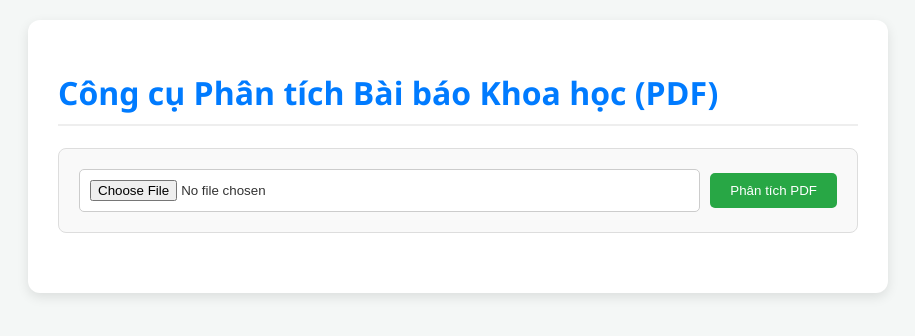
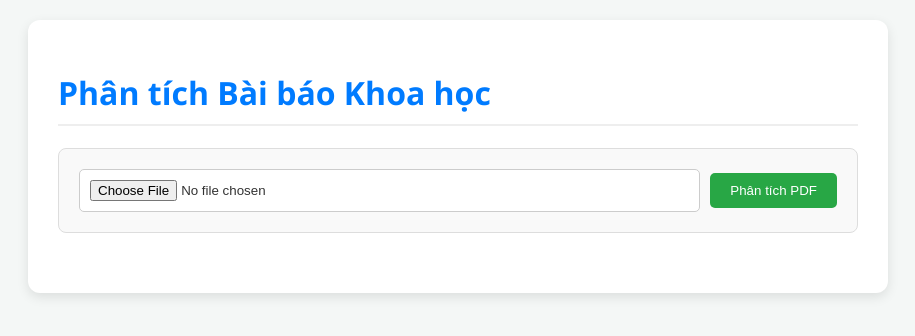
Before and after one commit to trongm2525038/pdf-article-chatbot, a Flask app: page / in a window 1280 px wide. Shown: the top 336 px of the page, without its empty margins (182-1097 px from the left). Run offline with Flask 3, Linux system fonts and the light colour scheme.

Commit message:
version 2

```diff
--- a/app.py
+++ b/app.py
@@ -2,7 +2,7 @@
 
 from flask import Flask, render_template, request, jsonify
 from werkzeug.utils import secure_filename
-import pdf_processor_logic
+import pdf_logic
 import os
 
 app = Flask(__name__)
@@ -13,7 +13,7 @@ app.config['UPLOAD_FOLDER'] = UPLOAD_FOLDER
 if not os.path.exists(UPLOAD_FOLDER):
     os.makedirs(UPLOAD_FOLDER)
 
-pdf_processor_logic.initialize_nlp_models()
+pdf_logic.initialize_nlp_models()
 
 def allowed_file(filename):
     return '.' in filename and \
@@ -43,7 +43,7 @@ def upload_and_process():
         except Exception as e:
             return jsonify({"error": f"Lỗi lưu file: {e}"}), 500
 
-        result, error = pdf_processor_logic.process_single_article(file_path)
+        result, error = pdf_logic.process_single_article(file_path)
 
         try:
             os.remove(file_path)
--- a/templates/index.html
+++ b/templates/index.html
@@ -22,7 +22,7 @@
 </head>
 <body>
     <div class="container">
-        <h1>Công cụ Phân tích Bài báo Khoa học (PDF)</h1>
+        <h1>Phân tích Bài báo Khoa học</h1>
 
         <form id="upload-form" enctype="multipart/form-data">
             <input type="file" id="pdf_file" name="pdf_file" accept=".pdf" required>
@@ -43,7 +43,6 @@
             const resultsContainer = document.getElementById('results-container');
             const loadingIndicator = document.getElementById('loading-indicator');
 
-            // Xóa kết quả cũ và hiển thị loading
             resultsContainer.innerHTML = '';
             loadingIndicator.style.display = 'inline';
 
@@ -52,15 +51,13 @@
                 body: formData
             })
             .then(response => {
-                loadingIndicator.style.display = 'none'; // Ẩn loading
+                loadingIndicator.style.display = 'none';
                 if (!response.ok) {
-                    // Nếu có lỗi HTTP (4xx, 5xx), cố gắng đọc lỗi từ JSON
                     return response.json().then(err => { throw new Error(err.error || 'Lỗi không xác định từ máy chủ.'); });
                 }
                 return response.json();
             })
             .then(data => {
-                // Hiển thị kết quả thành công
                 const html = `
                     <h2>Phân tích Thành công: ${data.filename}</h2>
                     <div class="result-box">
@@ -75,7 +72,6 @@
                 resultsContainer.innerHTML = html;
             })
             .catch(error => {
-                // Xử lý và hiển thị lỗi
                 resultsContainer.innerHTML = `<div class="error">Lỗi: ${error.message}</div>`;
             });
         });
```
Also changed, not shown: README.md, pdf_logic.py (renamed from pdf_processor_logic.py), 5 other files.
